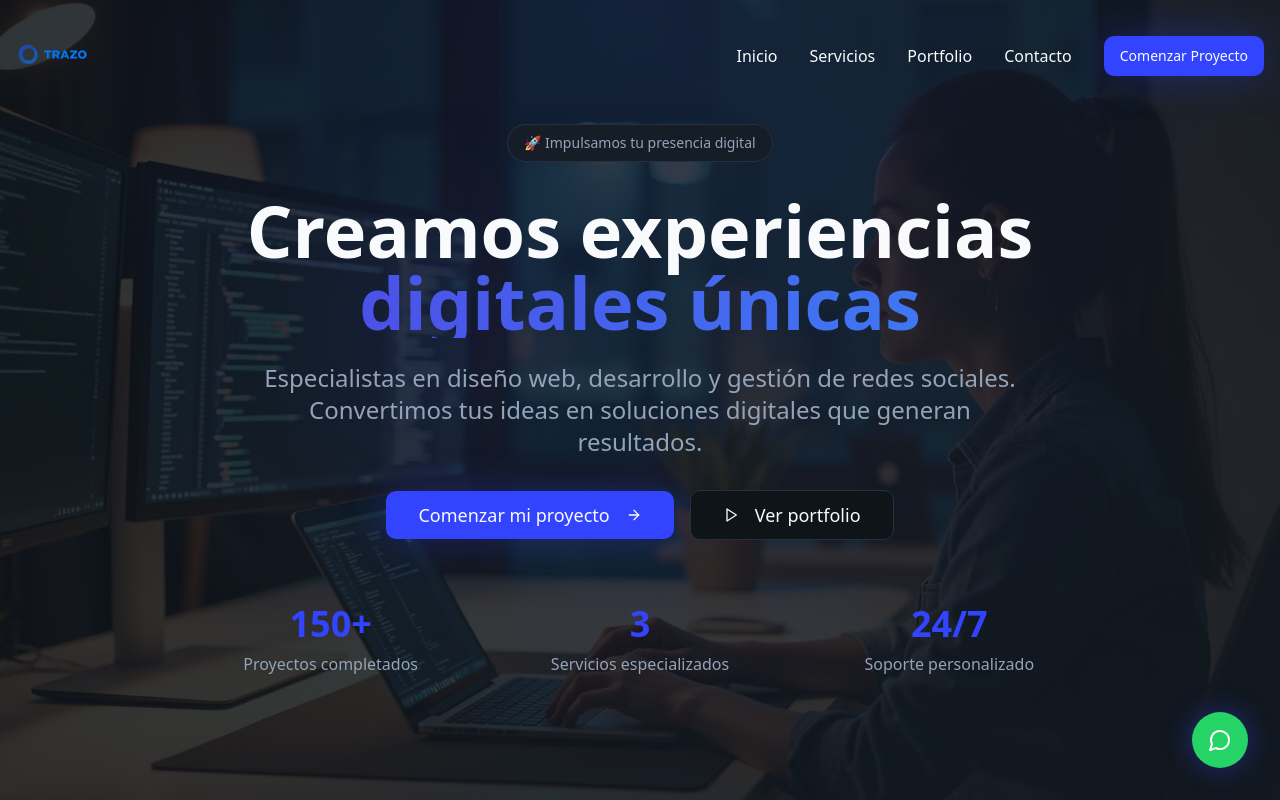
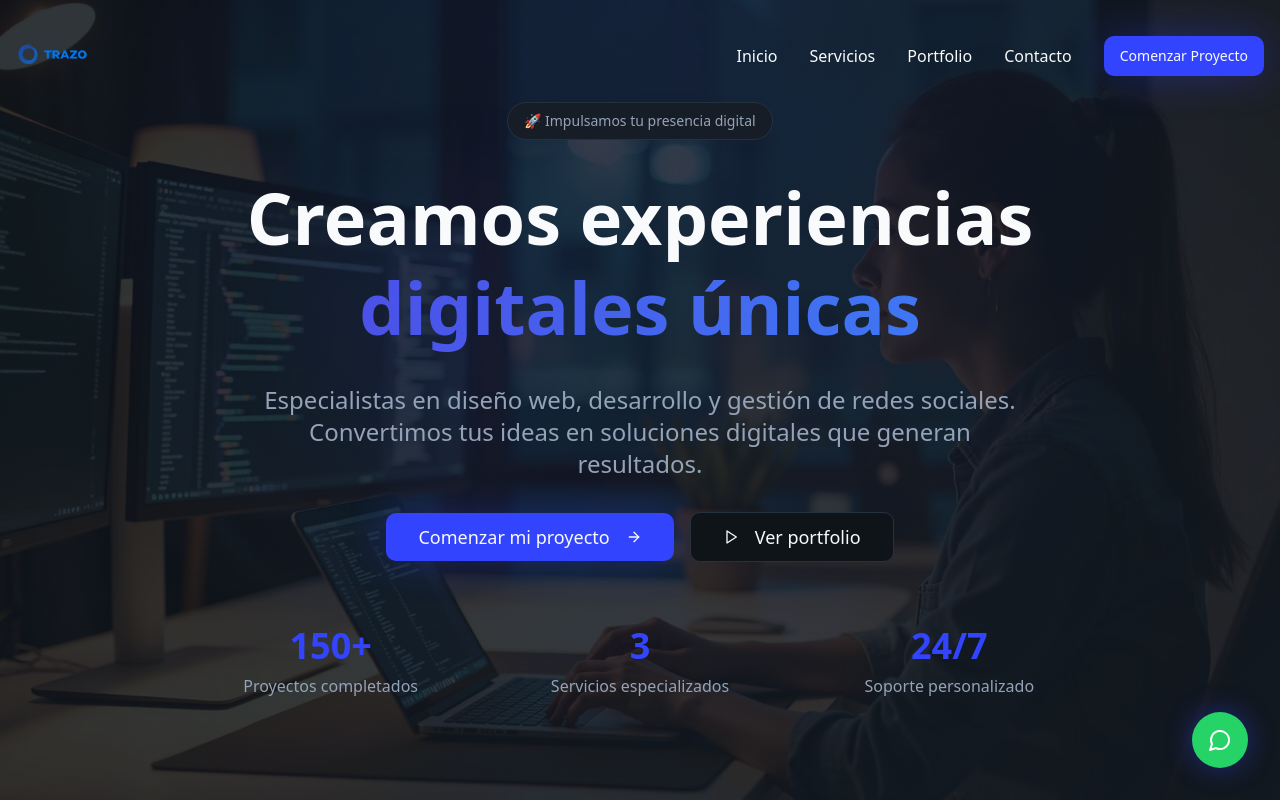
Before and after one commit to papparazzi76/trazo-digital-showcase, a React (Vite) app: page / in a window 1280 px wide. Shown: the top 800 px of the page. Built offline with nearby package versions, Linux system fonts and the light colour scheme.

Commit message:
Aumentar espaciado en título
Aumenta el espaciado entre las palabras "digitales" y "únicas" en el componente Hero para mejorar la legibilidad.

```diff
--- a/src/components/Hero.tsx
+++ b/src/components/Hero.tsx
@@ -44,7 +44,7 @@ const Hero = () => {
           </div>
 
           {/* Main Heading */}
-          <h1 className="text-5xl md:text-7xl font-bold mb-6 animate-fade-in-up" style={{ animationDelay: '0.2s' }}>
+          <h1 className="text-5xl md:text-7xl font-bold leading-[1.2] md:leading-[1.25] mb-8 animate-fade-in-up" style={{ animationDelay: '0.2s' }}>
             Creamos experiencias
             <span className="block bg-gradient-to-r from-indigo-600 to-blue-500 bg-clip-text text-transparent mb-4">
               digitales únicas
```
